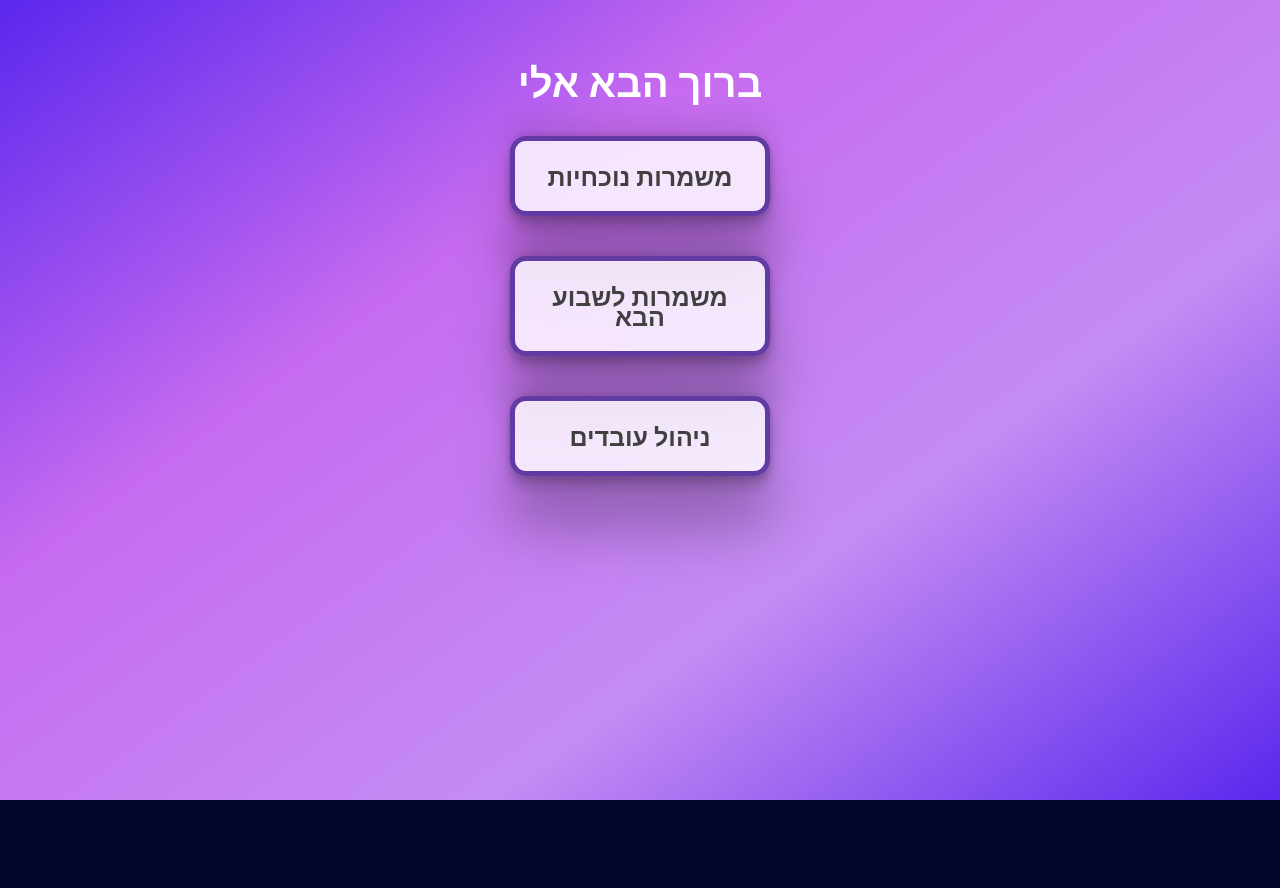
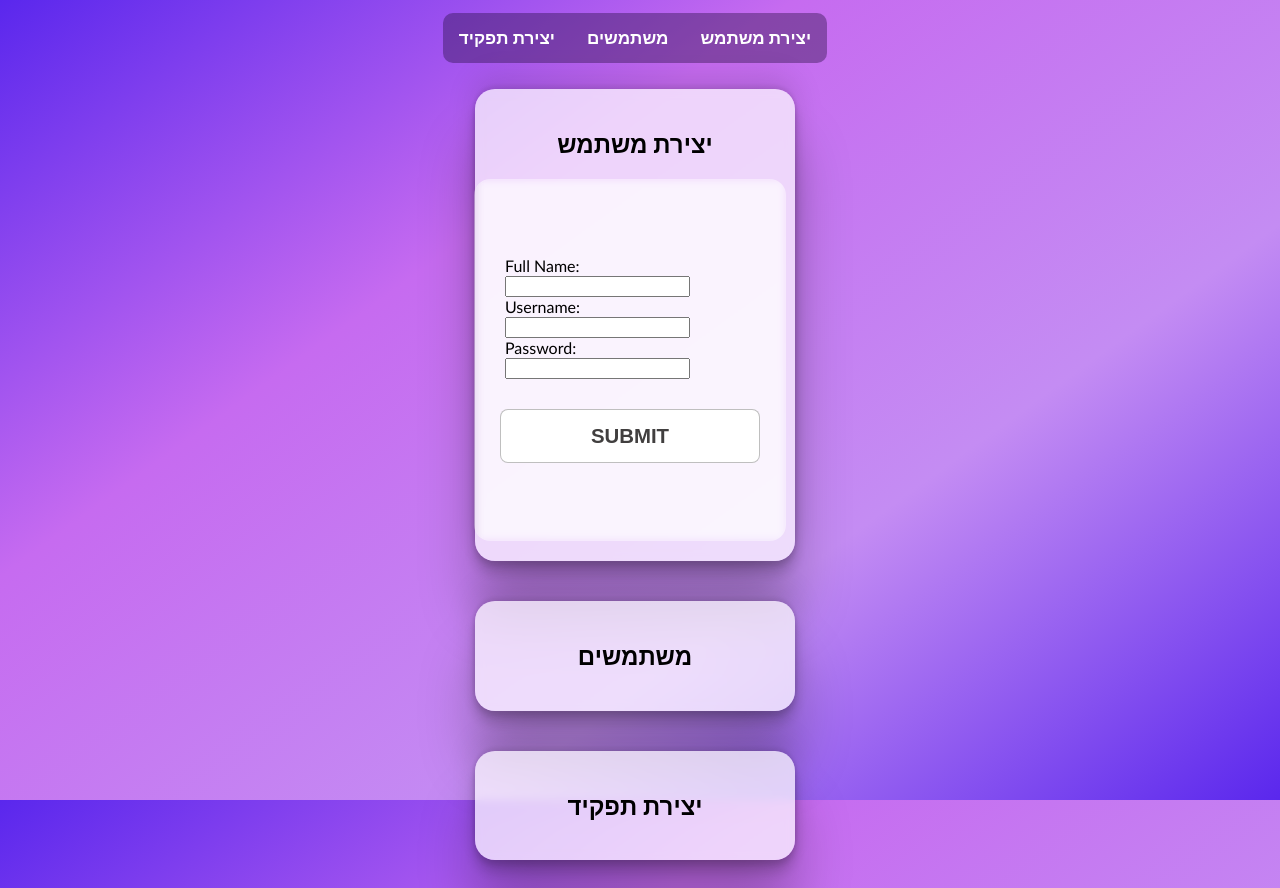
Before and after one commit to PoratEyal/Shift-Planner, a React (Create React App) app in the folder frontend/: page / in a window 1280 px wide. Before the commit the page ends 800 px from the top, so only its background shows below. Built offline with nearby package versions, Linux system fonts and the light colour scheme.

Commit message:
nfghfghj

```diff
--- a/frontend/src/App.js
+++ b/frontend/src/App.js
@@ -1,6 +1,7 @@
 import React from 'react';
 import ManagerHomePage from './component/maneger/maneger_home_page'
 import Login from '../src/component/all/login'
+import UserManagment from '../src/component/maneger/userManagement'
 
 const App = () => {
 
@@ -20,8 +21,9 @@ const App = () => {
   // }, []);
 
   return <div>
-        <ManagerHomePage></ManagerHomePage>
+        {/* <ManagerHomePage></ManagerHomePage> */}
         {/* <Login></Login> */}
+        <UserManagment></UserManagment>
     </div>
 
 }
--- /dev/null
+++ b/frontend/src/component/maneger/userManagement.js
@@ -0,0 +1,125 @@
+import styles from '../maneger/userManagment.module.css'
+import React, { useState } from 'react';
+import axios from 'axios';
+
+const UserManagement = () => {
+
+    const [fullName, setFullName] = useState('')
+    const [username, setUsername] = useState('')
+    const [password, setPassword] = useState('')
+
+    const NavigationBar = () => {
+        const handleClick = (event, targetId) => {
+          event.preventDefault();
+
+          const targetElement = document.getElementById(targetId);
+          if (targetElement) {
+            window.scrollTo({
+              top: targetElement.offsetTop,
+              behavior: 'smooth',
+            });
+          }
+        };
+
+        return (
+          <ul className={styles.navbar}>
+            <li>
+              <a href="#create-role" className={styles.x} onClick={(e) => handleClick(e, 'create-role')}>
+                יצירת תפקיד
+              </a>
+            </li>
+            <li>
+              <a href="#users" className={styles.x} onClick={(e) => handleClick(e, 'users')}>
+                משתמשים
+              </a>
+            </li>
+            <li>
+              <a href="#create-user" className={styles.x} onClick={(e) => handleClick(e, 'create-user')}>
+                יצירת משתמש
+              </a>
+            </li>
+          </ul>
+        );
+    }
+
+    const handleSubmit = (e) => {
+        e.preventDefault();
+        const newUser = {
+          fullName: fullName,
+          username: username,
+          password: password,
+          role: "cleaner"
+        }
+        console.log('Form submitted:', { fullName, username, password });
+        axios.post("http://localhost:3001/app/addUser", newUser)
+        .then((response) => {
+          console.log('Form submitted successfully:', response.data);
+          setFullName('');
+          setUsername('');
+          setPassword('');
+        })
+        .catch((error) => {
+          console.error('An error occurred:', error);
+        });
+    };
+
+    return (
+        <div>
+            <NavigationBar />
+            <div className={styles.container}>
+
+                <div id="create-user" className={styles.createUser}>
+                    <h2>יצירת משתמש</h2>
+
+                    <form className={styles.userForm} onSubmit={handleSubmit}>
+                        <div>
+                          <label htmlFor="fullName">Full Name:</label>
+                          <input
+                              type="text"
+                              id="fullName"
+                              value={fullName}
+                              onChange={(e) => setFullName(e.target.value)}
+                              required
+                          />
+                        </div>
+
+                        <div>
+                          <label htmlFor="username">Username:</label>
+                          <input
+                              type="text"
+                              id="username"
+                              value={username}
+                              onChange={(e) => setUsername(e.target.value)}
+                              required
+                          />
+                        </div>
+
+                        <div>
+                          <label htmlFor="password">Password:</label>
+                          <input
+                              type="password"
+                              id="password"
+                              value={password}
+                              onChange={(e) => setPassword(e.target.value)}
+                              required
+                          />
+                        </div>
+
+                        <button type="submit">Submit</button>
+                    </form>
+                </div>
+
+                <div id="users" className={styles.users}>
+                    <h2>משתמשים</h2>
+                </div>
+
+                <div id="create-role" className={styles.createRole}>
+                    <h2>יצירת תפקיד</h2>
+                </div>
+
+            </div>
+        </div>
+    );
+}
+
+export default UserManagement
--- /dev/null
+++ b/frontend/src/component/maneger/userManagment.module.css
@@ -0,0 +1,95 @@
+ul{
+    margin-top: 5px;
+    display: flex;
+    flex-direction: row;
+    align-items: center;
+    justify-content: center;
+    /* margin-right: 8px; */
+}
+
+ul.navbar {
+    list-style-type: none;
+    margin: 10;
+    margin-left: 10px;
+    margin-right: 20px;
+    padding: 0;
+    overflow: hidden;
+    background-color: #270d4266;
+    border-radius: 10px;
+}
+
+ul.navbar li a {
+    font-size: 17.1px;
+    font-weight: bold;
+    display: block;
+    color: #ffffff;
+    text-align: center;
+    padding: 14px 16px;
+    text-decoration: none;
+    font-family: 'Gill Sans', 'Gill Sans MT', Calibri, 'Trebuchet MS', sans-serif;
+}
+
+ul.navbar li a:hover {
+}
+
+.container{
+    margin-top: -10px;
+    display: flex;
+    flex-direction: column;
+    justify-content: center;
+    align-items: center;
+    margin-right: 10px;
+}
+
+.createRole{
+    display: flex;
+    flex-direction: column;
+    justify-content: center;
+    align-items: center;
+    width: 280px;
+    padding: 20px;
+    font-family: 'Gill Sans', 'Gill Sans MT', Calibri, 'Trebuchet MS', sans-serif;
+    margin: 20px;
+    background: rgba(255, 255, 255, 0.704);
+    border-radius: 20px;
+    box-shadow: rgba(0, 0, 0, 0.25) 0px 54px 55px, rgba(0, 0, 0, 0.12) 0px -12px 30px, rgba(0, 0, 0, 0.12) 0px 4px 6px, rgba(0, 0, 0, 0.17) 0px 12px 13px, rgba(0, 0, 0, 0.09) 0px -3px 5px;
+    backdrop-filter: blur(5px);
+    -webkit-backdrop-filter: blur(5px);
+}
+
+.users{
+    display: flex;
+    flex-direction: column;
+    justify-content: center;
+    align-items: center;
+    width: 280px;
+    padding: 20px;
+    font-family: 'Gill Sans', 'Gill Sans MT', Calibri, 'Trebuchet MS', sans-serif;
+    margin: 20px;
+    background: rgba(255, 255, 255, 0.704);
+    border-radius: 20px;
+    box-shadow: rgba(0, 0, 0, 0.25) 0px 54px 55px, rgba(0, 0, 0, 0.12) 0px -12px 30px, rgba(0, 0, 0, 0.12) 0px 4px 6px, rgba(0, 0, 0, 0.17) 0px 12px 13px, rgba(0, 0, 0, 0.09) 0px -3px 5px;
+    backdrop-filter: blur(5px);
+    -webkit-backdrop-filter: blur(5px);
+}
+
+.createUser{
+    display: flex;
+    flex-direction: column;
+    justify-content: center;
+    align-items: center;
+    width: 280px;
+    padding: 20px;
+    font-family: 'Gill Sans', 'Gill Sans MT', Calibri, 'Trebuchet MS', sans-serif;
+    margin: 20px;
+    background: rgba(255, 255, 255, 0.704);
+    border-radius: 20px;
+    box-shadow: rgba(0, 0, 0, 0.25) 0px 54px 55px, rgba(0, 0, 0, 0.12) 0px -12px 30px, rgba(0, 0, 0, 0.12) 0px 4px 6px, rgba(0, 0, 0, 0.17) 0px 12px 13px, rgba(0, 0, 0, 0.09) 0px -3px 5px;
+    backdrop-filter: blur(5px);
+    -webkit-backdrop-filter: blur(5px);
+}
+
+.userForm{
+    background-color: rgba(0, 255, 255, 0);
+    box-shadow: none;
+}
```
Also changed, not shown: frontend/src/component/maneger/register_user.js (deleted, +0 -77 lines).
